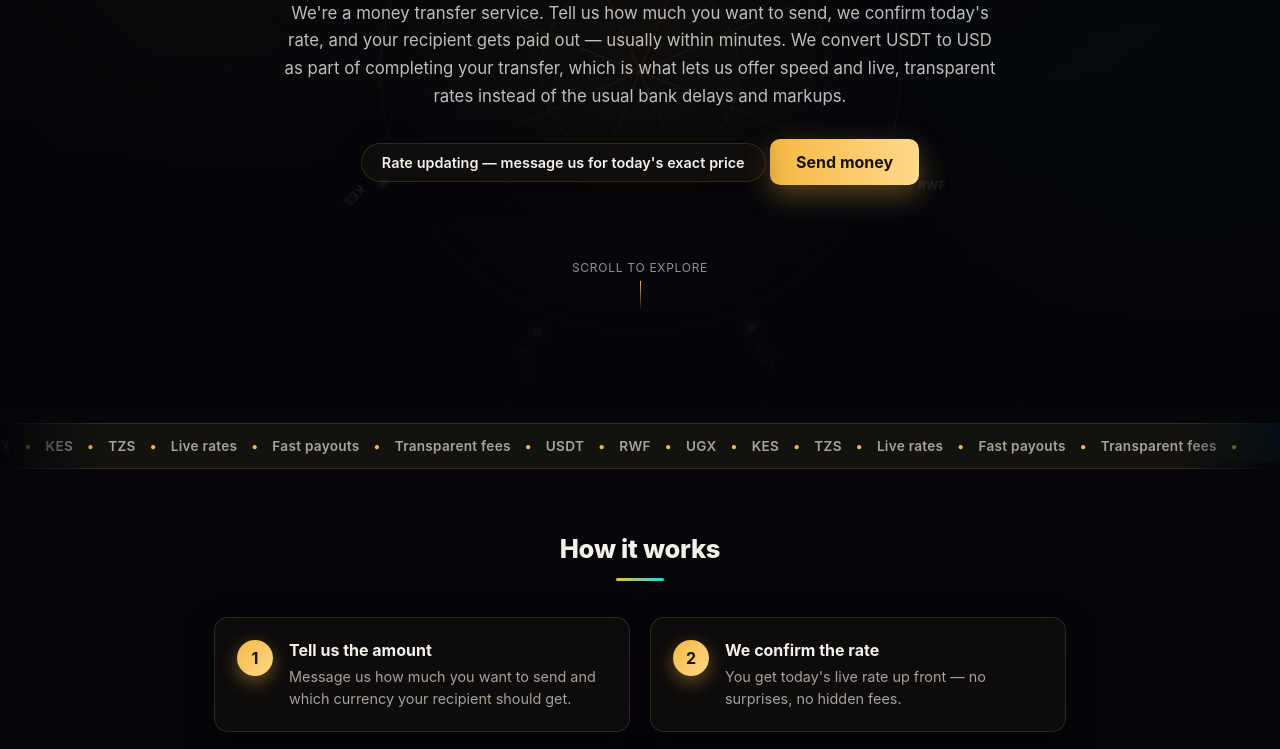
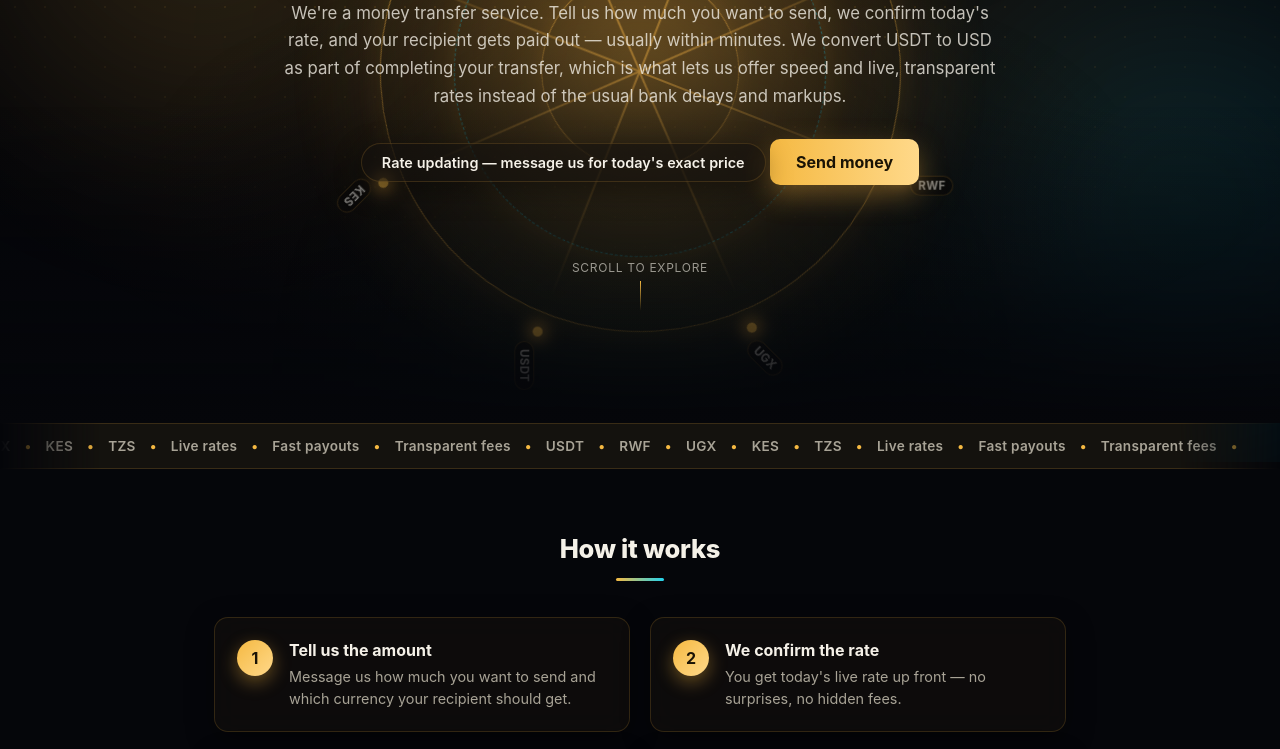
Before and after one commit to mugabee/light_MoneyTransfer, a website: page public/index.html in a window 1280 px wide. Shown: the part 338-1087 px from the top of the page. Drawn offline with Linux system fonts and the light colour scheme; no server answers.

Commit message:
Brighten the hero network animation
The dark scrim (originally sized for a busy video background) was
washing out the CSS network animation, making it read as mostly
black. Cut the scrim back to just a text-legibility darken plus a
bottom fade, boost the glow/ring/spoke/node brightness, and add an
ambient warm wash across the hero so it doesn't look like a small
circle floating in a void.

```diff
--- a/public/landing.css
+++ b/public/landing.css
@@ -307,20 +307,21 @@ main { position: relative; z-index: 1; }
   align-items: center;
   justify-content: center;
   overflow: hidden;
+  background: radial-gradient(ellipse 90% 80% at 50% 45%, rgba(245, 178, 66, 0.1), rgba(5, 6, 10, 0) 65%);
 }
 
 .network-glow {
   position: absolute;
-  width: min(70vw, 620px);
-  height: min(70vw, 620px);
+  width: min(75vw, 700px);
+  height: min(75vw, 700px);
   border-radius: 50%;
-  background: radial-gradient(circle at center, rgba(245, 178, 66, 0.22), transparent 68%);
-  filter: blur(20px);
+  background: radial-gradient(circle at center, rgba(245, 178, 66, 0.55), rgba(245, 178, 66, 0.12) 45%, transparent 70%);
+  filter: blur(16px);
   animation: network-breathe 6s ease-in-out infinite;
 }
 
 @keyframes network-breathe {
-  0%, 100% { transform: scale(1); opacity: 0.85; }
+  0%, 100% { transform: scale(1); opacity: 0.9; }
   50%      { transform: scale(1.08); opacity: 1; }
 }
 
@@ -334,11 +335,12 @@ main { position: relative; z-index: 1; }
   position: absolute;
   inset: 0;
   border-radius: 50%;
-  border: 1px solid rgba(245, 178, 66, 0.28);
+  border: 1.5px solid rgba(245, 178, 66, 0.55);
+  box-shadow: 0 0 24px rgba(245, 178, 66, 0.12);
 }
 
 .ring-1 { inset: 8%; animation: ring-spin 70s linear infinite; }
-.ring-2 { inset: 20%; border-style: dashed; border-color: rgba(34, 211, 238, 0.22); animation: ring-spin-reverse 90s linear infinite; }
+.ring-2 { inset: 20%; border-style: dashed; border-color: rgba(34, 211, 238, 0.45); animation: ring-spin-reverse 90s linear infinite; }
 .ring-3 { inset: 34%; animation: ring-spin 50s linear infinite; }
 
 @keyframes ring-spin { to { transform: rotate(360deg); } }
@@ -356,10 +358,10 @@ main { position: relative; z-index: 1; }
   top: 50%;
   left: 50%;
   width: 50%;
-  height: 1px;
+  height: 1.5px;
   transform-origin: 0 50%;
   transform: rotate(var(--angle));
-  background: linear-gradient(90deg, rgba(245, 178, 66, 0.45), transparent 75%);
+  background: linear-gradient(90deg, rgba(245, 178, 66, 0.8), transparent 75%);
 }
 
 .node {
@@ -378,13 +380,13 @@ main { position: relative; z-index: 1; }
 
 .node-dot {
   position: absolute;
-  top: -4px;
-  left: -4px;
-  width: 8px;
-  height: 8px;
+  top: -5px;
+  left: -5px;
+  width: 10px;
+  height: 10px;
   border-radius: 50%;
   background: var(--accent);
-  box-shadow: 0 0 10px 2px rgba(245, 178, 66, 0.7);
+  box-shadow: 0 0 16px 4px rgba(245, 178, 66, 0.85);
 }
 
 .node-label {
@@ -436,9 +438,12 @@ main { position: relative; z-index: 1; }
   position: absolute;
   inset: 0;
   z-index: 1;
+  /* Only darken behind the text block and fade the bottom edge into the next
+     section — the network animation itself should stay bright and visible,
+     not get washed out by an overlay meant for a much busier video. */
   background:
-    radial-gradient(ellipse 80% 60% at 50% 30%, rgba(5, 6, 10, 0.35), rgba(5, 6, 10, 0.75) 70%),
-    linear-gradient(180deg, rgba(5, 6, 10, 0.55) 0%, rgba(5, 6, 10, 0.5) 50%, var(--bg) 100%);
+    radial-gradient(ellipse 55% 40% at 50% 62%, rgba(5, 6, 10, 0.55), transparent 70%),
+    linear-gradient(180deg, transparent 0%, transparent 55%, rgba(5, 6, 10, 0.65) 85%, var(--bg) 100%);
 }
 
 .hero-content {
```
